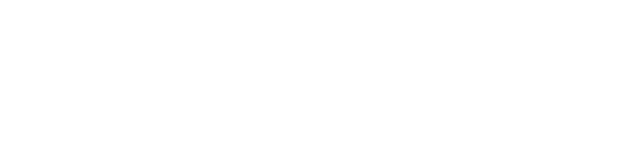
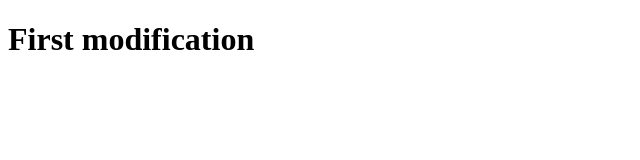
Before and after one commit to SREEDIVYABATTIKADI/sample, a plain HTML site: page index.html in a window 1280 px wide. Shown: the whole page, without its empty margins (0-640 px from the left). Drawn offline with Linux system fonts and the light colour scheme.

Commit message:
commiting modified index file

```diff
--- a/index.html
+++ b/index.html
@@ -7,6 +7,6 @@
 	<title>Document</title>
 </head>
 <body>
-
+	<h1>First modification</h1>
 </body>
 </html>
```
